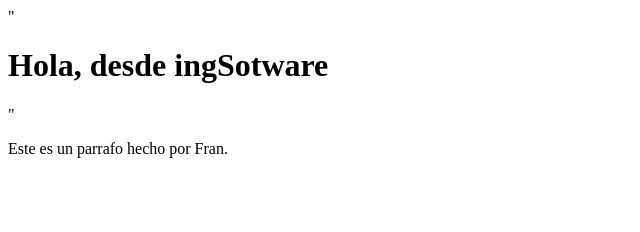
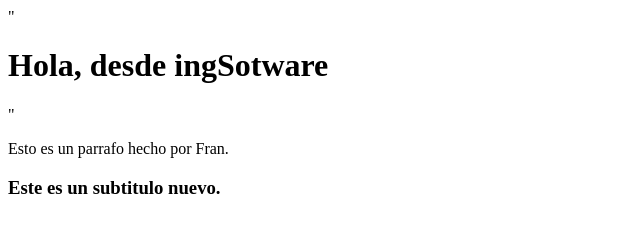
Before and after one commit to cristrd3/ingSoftware, a plain HTML site: page index.html in a window 1280 px wide. Shown: the whole page, without its empty margins (0-640 px from the left). Drawn offline with Linux system fonts and the light colour scheme.

Commit message:
Se añadio un subtitulo

```diff
--- a/index.html
+++ b/index.html
@@ -1,2 +1,3 @@
 "<h1>Hola, desde ingSotware</h1>"
-<P>Este es un parrafo hecho por Fran.</P>
+<p>Esto es un parrafo hecho por Fran.</p>
+<h3>Este es un subtitulo nuevo.</h3>
```
